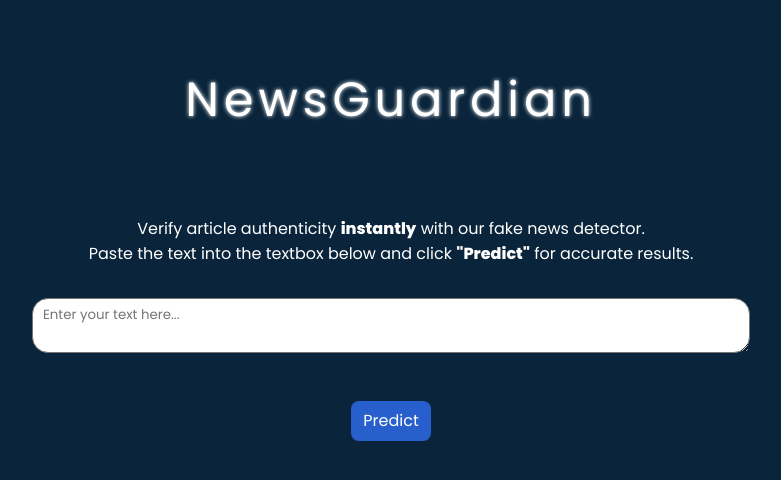
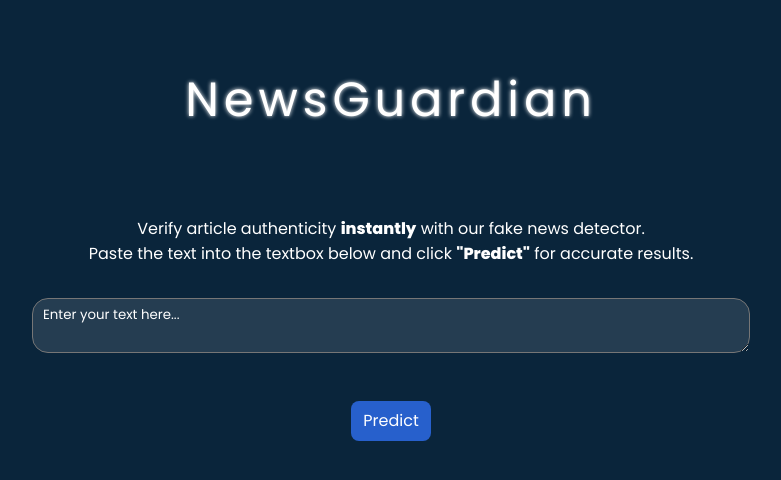
Before and after one commit to wjunwei2001/NewsGuardian, a React (Create React App) app in the folder frontend/: page / in a window 1280 px wide. Shown: the top 480 px of the page, without its empty margins (249-1030 px from the left). Built offline with nearby package versions, Linux system fonts and the light colour scheme.

Commit message:
edited application.py

```diff
--- a/frontend/src/NewsGuardian.css
+++ b/frontend/src/NewsGuardian.css
@@ -14,7 +14,13 @@
     padding-left: 0.6rem;
     padding-right: 0.6rem;
     font-family: 'Poppins', sans-serif;
+    color: #ffffff;
     margin: 1rem 0 1rem 0;
+    background-color: #ffffff1c;
+}
+
+::placeholder {
+    color: #ffffff;
 }
 
 .submitbutton {
--- a/frontend/src/NewsGuardian.js
+++ b/frontend/src/NewsGuardian.js
@@ -33,7 +33,7 @@ function NewsGuardian() {
             <p className='header'>NewsGuardian</p>
             <p style={{ textAlign: 'center' }}>Verify article authenticity <strong>instantly</strong> with our fake news detector. <br></br>Paste the text into the textbox below and click <strong>"Predict"</strong> for accurate results.</p>
             <form onSubmit={handleSubmit}>
-                <textarea className='textbox' type="text" id="userinput" name="text" placeholder="Enter your text here..." value={text} onChange={handleInputChange} cols={60} />
+                <textarea className='textbox' type="text" id="userinput" name="text" placeholder="Enter your text here..." value={text} onChange={handleInputChange} cols={60} required/>
                 <br />
                 <br />
                 <button className='submitbutton' type="submit" name="predict">Predict</button>
```
Also changed, not shown: 1 other file (tests, documents, lock files or other folders).
